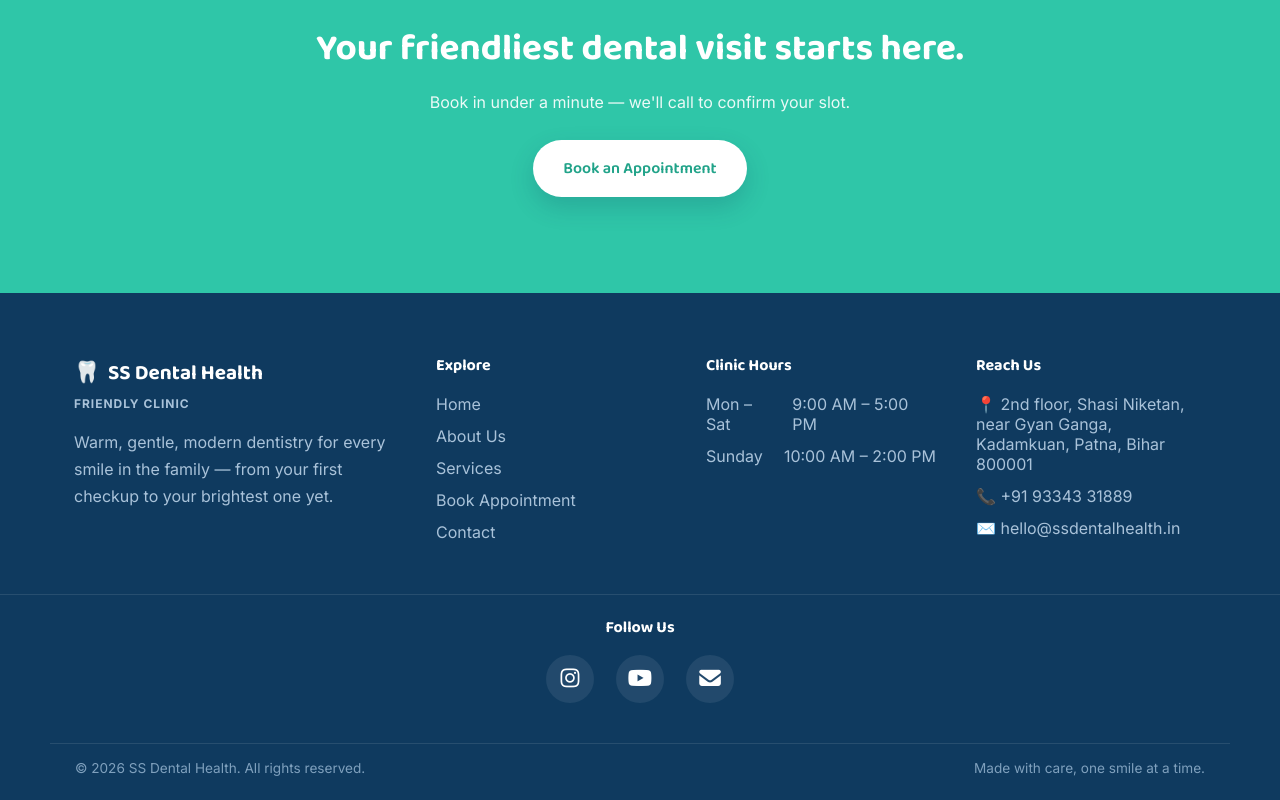
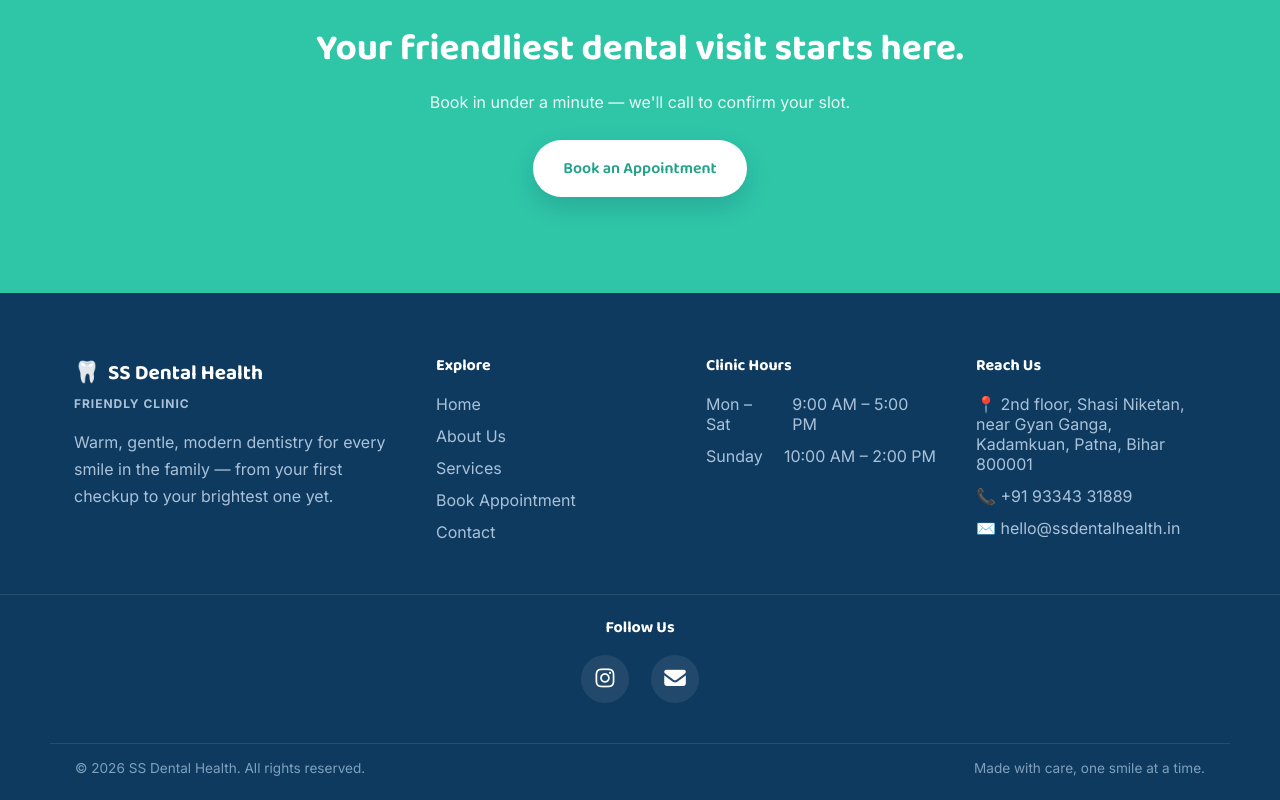
Before and after one commit to beingyuvraj2213/ssdental, a React (Vite) app in the folder frontend/: page / in a window 1280 px wide. Shown: the part 3796-4596 px from the top of the page. Built offline with nearby package versions, Linux system fonts and the light colour scheme; no server answers.

Commit message:
Removed youtube link

```diff
--- a/frontend/src/components/Footer.jsx
+++ b/frontend/src/components/Footer.jsx
@@ -77,14 +77,14 @@ export default function Footer() {
             <i className="fab fa-instagram"></i>
           </a>
 
-          <a
+          {/* <a
             href="https://www.youtube.com/@your_channel"
             target="_blank"
             rel="noopener noreferrer"
-            aria-label="YouTube"
+            aria-label="Youtube"
           >
             <i className="fab fa-youtube"></i>
-          </a>
+          </a> */}
 
           <a href="mailto:hello@ssdentalhealth.in" aria-label="Email">
             <i className="fas fa-envelope"></i>
```
